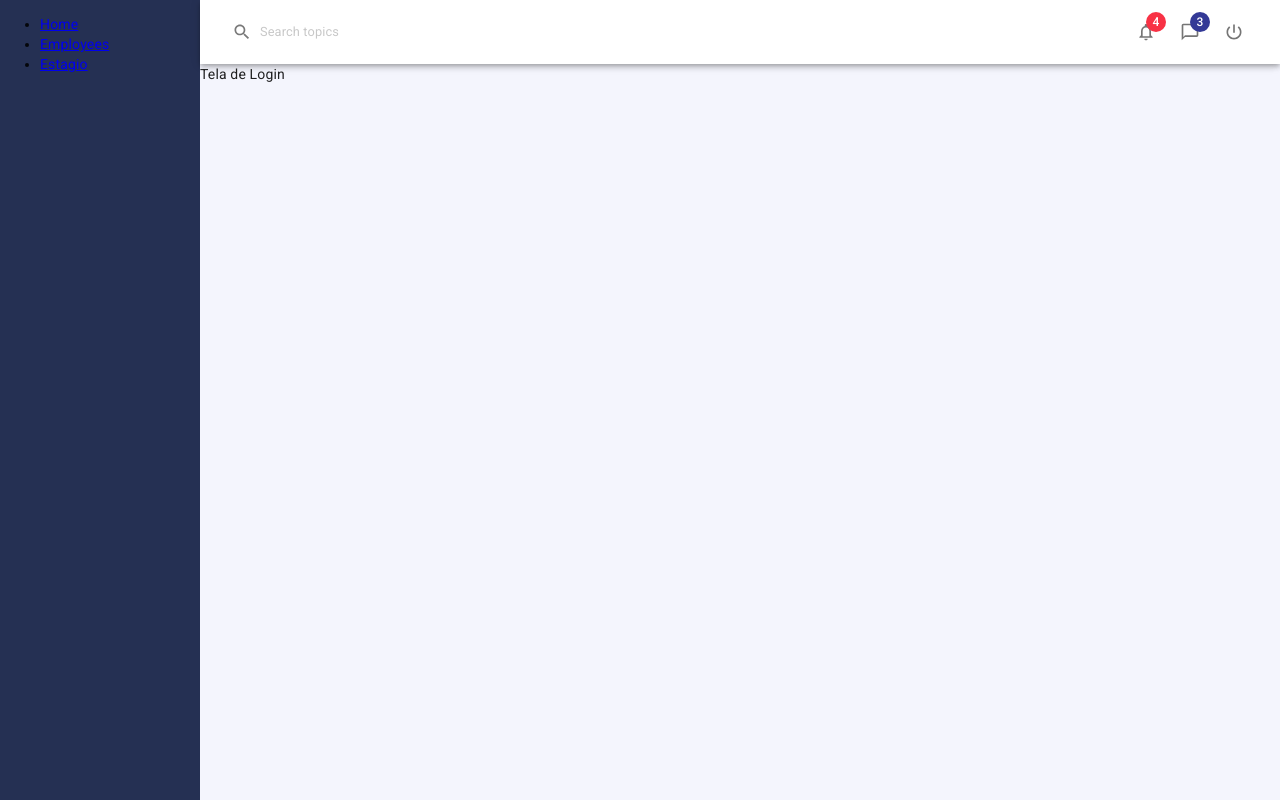
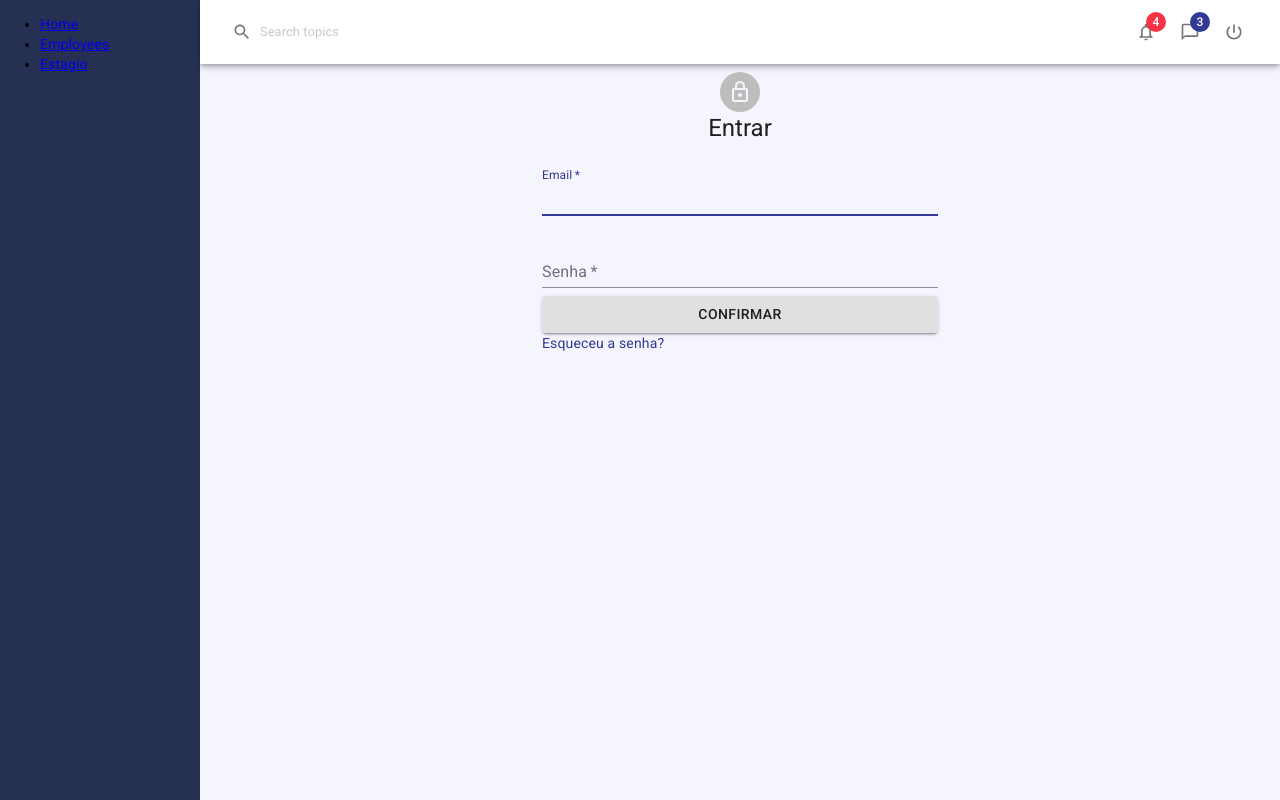
Before and after one commit to fabioaspassos/estagio-admin, a React (Create React App) app: page /login in a window 1280 px wide. Built offline with nearby package versions, Linux system fonts and the light colour scheme.

Commit message:
add e utilizado react-hook-form

```diff
--- a/package.json
+++ b/package.json
@@ -14,6 +14,7 @@
     "date-fns": "^2.19.0",
     "react": "^17.0.1",
     "react-dom": "^17.0.1",
+    "react-hook-form": "^7.3.2",
     "react-router-dom": "^5.2.0",
     "react-scripts": "4.0.3",
     "web-vitals": "^1.0.1"
--- a/src/pages/Estagio/estagioInfo.js
+++ b/src/pages/Estagio/estagioInfo.js
@@ -16,16 +16,23 @@ import {
     DialogContent,
     TextField,
     DialogActions,
-    Button
+    Button,
+    FormHelperText
 } from '@material-ui/core';
-import Controls from '../../components/controls/Controls';
-import {Form} from '../../components/useForm';
+import {
+    MuiPickersUtilsProvider,
+    KeyboardDatePicker
+} from '@material-ui/pickers';
+import DateFnsUtils from '@date-io/date-fns';
+import {Controller, useForm} from 'react-hook-form';
 import AddCircleIcon from '@material-ui/icons/AddCircle';
 import { getEscalaById } from '../../services/escalaService';
 
 export default function EstagioInfo(props) {
     const styles = useStyles();
     const state = props.location.state;
+    const { register, handleSubmit, reset, control, formState: { errors } } = useForm();
+
     const [estagio, setEstagio] = useState({});
     const [addModal, setAddModal] = useState(false);
     const [deleteModal, setDeleteModal] = useState(false);
@@ -64,6 +71,11 @@ export default function EstagioInfo(props) {
     const addStudent = (student) => {
         console.log(`Chamada para adicionar aluno: ${JSON.stringify(student)}`);
         closeAddModal();
+    }
+
+    const onSubmit = (data) => {
+        console.log(`Chamada para o formulario: ${JSON.stringify(data)}`);
+        reset();
     }
 
     useEffect(() => {
@@ -136,54 +148,113 @@ export default function EstagioInfo(props) {
         );
     }
 
+    // TODO: extract this form as another component
     const _renderModalForm = () => {
         return (
             <Dialog open={formModal} onClose={closeFormModal} aria-labelledby="form-dialog-title" fullWidth={true}>
                 <DialogTitle id="form-dialog-title">Adicionar Disciplina</DialogTitle>
+                <form onSubmit={handleSubmit(onSubmit)}>
                     <DialogContent>
-                    <Form>
-                        <Grid container>
+                        <Grid container spacing={2}>
                             <Grid item xs={12}>
-                                <Controls.Input
-                                    label='Disciplina'
-                                    name='disciplina'/>
+                                <TextField
+                                    {...register('disciplina')}
+                                    required
+                                    fullWidth
+                                    id="disciplina"
+                                    label="Disciplina"
+                                    name="disciplina"/>
                             </Grid>
                             <Grid item xs={12}>
-                                <Controls.Input
-                                    label='Preceptor'
-                                    name='preceptor'/>
+                                <TextField
+                                    {...register('preceptor')}
+                                    required
+                                    fullWidth
+                                    id="preceptor"
+                                    label="Preceptor"
+                                    name="preceptor"/>
                             </Grid>
                             <Grid item xs={12}>
-                                <Controls.Input
-                                    label='Local'
-                                    name='local'/>
+                                <TextField
+                                    {...register('local')}
+                                    required
+                                    fullWidth
+                                    id="local"
+                                    label="Local"
+                                    name="local"/>
+                            </Grid>
+                            <MuiPickersUtilsProvider utils={DateFnsUtils}>
+                                <Grid item xs={12} sm={6}>
+                                    <Controller
+                                        render={({
+                                            field: { onChange, value }
+                                          }) => (
+                                            <KeyboardDatePicker
+                                                fullWidth
+                                                disableToolbar
+                                                variant="inline"
+                                                format="dd/MM/yyyy"
+                                                margin="normal"
+                                                id="dataInicio"
+                                                label="Date Inicio"
+                                                value={value}
+                                                onChange={onChange}
+                                                KeyboardButtonProps={{
+                                                    'aria-label': 'change date',
+                                                }}/>
+                                        )}
+                                        control={control}
+                                        name="dataInicio"
+                                        rules={{required: true}}
+                                    />
+                                    {errors.dataInicio && <FormHelperText error>Campo Data Inicio é obrigatório!</FormHelperText>}
                                 </Grid>
                                 <Grid item xs={12} sm={6}>
-                                <Controls.DatePicker
-                                    name='Data Inicio'
-                                    label='dataInicio'/>
+                                    <Controller
+                                        render={({
+                                            field: { onChange, value }
+                                          }) => (
+                                            <KeyboardDatePicker
+                                                fullWidth
+                                                disableToolbar
+                                                variant="inline"
+                                                format="dd/MM/yyyy"
+                                                margin="normal"
+                                                id="dataFim"
+                                                label="Date Término"
+                                                value={value}
+                                                onChange={onChange}
+                                                KeyboardButtonProps={{
+                                                    'aria-label': 'change date',
+                                                }}/>
+                                        )}
+                                        control={control}
+                                        name="dataFim"
+                                        rules={{required: true}}
+                                    />
+                                    {errors.dataFim && <FormHelperText error>Campo Data Término é obrigatório!</FormHelperText>}
                                 </Grid>
-                            <Grid item xs={12} sm={6}>
-                                <Controls.DatePicker
-                                    name='Data Fim'
-                                    label='dataFim'/>
-                            </Grid>
+                            </MuiPickersUtilsProvider>
                             <Grid item xs={12}>
-                                <Controls.Input
-                                    label='Turno'
-                                    name='turno' />
+                                <TextField
+                                    {...register('turno')}
+                                    required
+                                    fullWidth
+                                    id="turno"
+                                    label="Turno"
+                                    name="turno"/>
                             </Grid>
                         </Grid>
-                    </Form>
                     </DialogContent>
                     <DialogActions>
                         <Button onClick={closeFormModal}>
                             Cancelar
                         </Button>
-                    <Button onClick={closeFormModal} variant="contained" color="primary">
+                        <Button type="submit" variant="contained" color="primary">
                             Confirmar
                         </Button>
                     </DialogActions>
+                </form>
             </Dialog>
         );
     }
--- a/src/pages/Login/Login.js
+++ b/src/pages/Login/Login.js
@@ -1,14 +1,73 @@
 import React from "react";
-import { Grid } from "@material-ui/core";
-
+import {useStyles} from "../Estagio/estagio.styles";
+import {
+    Grid,
+    Container,
+    CssBaseline,
+    Box,
+    Avatar,
+    Typography,
+    TextField,
+    Button,
+    Link
+} from "@material-ui/core";
+import {useForm} from 'react-hook-form';
+import LockOutlinedIcon from '@material-ui/icons/LockOutlined';
 
 export default function Login() {
+    const { register, handleSubmit } = useForm();
+
+    const onSubmit = (values) => {
+        console.log(`Chamada para login: ${JSON.stringify(values)}`);
+    }
 
     return (
-        <>
-            <Grid>
-                Tela de Login
-            </Grid>
-        </>
+        <Container component="main" maxWidth="xs">
+            <CssBaseline />
+            <Box sx={{marginTop: 8, display: 'flex', flexDirection: 'column', alignItems: 'center'}}>
+                <Avatar sx={{ m: 1, bgcolor: 'secondary.main' }}>
+                    <LockOutlinedIcon />
+                </Avatar>
+                <Typography component="h1" variant="h5">
+                    Entrar
+                </Typography>
+                <Box sx={{width: '100%', mt: 1,}}>
+                    <form onSubmit={handleSubmit((data) => onSubmit(data))}>
+                        <TextField
+                            margin="normal"
+                            {...register('email')}
+                            required
+                            fullWidth
+                            id="email"
+                            label="Email"
+                            name="email"
+                            autoComplete="email"
+                            autoFocus
+                        />
+                        <TextField
+                            margin="normal"
+                            {...register('password')}
+                            required
+                            fullWidth
+                            name="password"
+                            label="Senha"
+                            type="password"
+                            id="password"
+                            autoComplete="current-password"
+                        />
+                        <Button type="submit" fullWidth variant="contained" sx={{ mt: 3, mb: 2 }}>
+                            Confirmar
+                        </Button>
+                    </form>
+                     <Grid container>
+                         <Grid item xs>
+                             <Link href="#" variant="body2">
+                                 Esqueceu a senha?
+                             </Link>
+                         </Grid>
+                     </Grid>
+                 </Box>
+             </Box>
+       </Container>
     );
 }
```
Also changed, not shown: 1 other file (tests, documents, lock files or other folders). Lines whose indentation alone changed are shown as unchanged.
